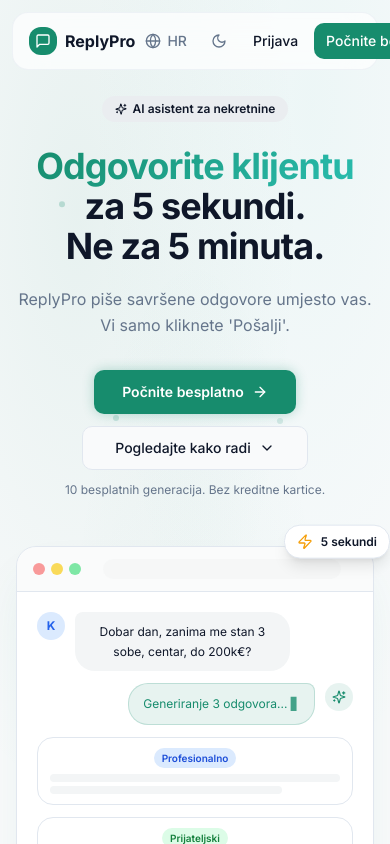
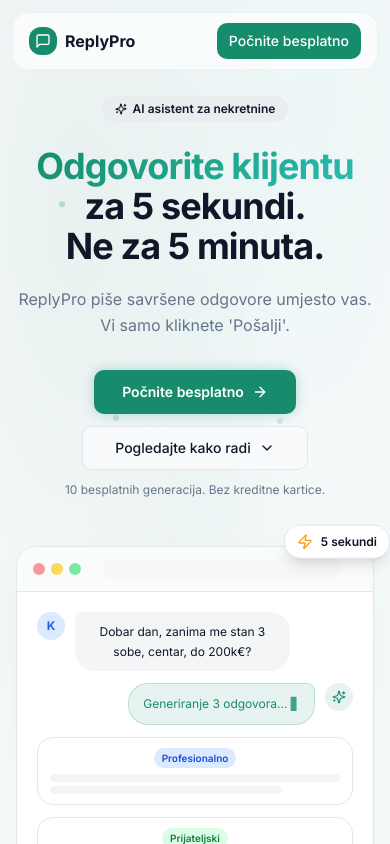
Before and after one commit to ivankatariny-cell/replypro, a Next.js app: page / in a window 390 px wide. Shown: the top 844 px of the page. Built offline with nearby package versions, Linux system fonts and the light colour scheme.

Commit message:
fix: hide login/lang/theme in navbar on mobile so CTA button fits

```diff
--- a/components/layout/Navbar.tsx
+++ b/components/layout/Navbar.tsx
@@ -36,13 +36,16 @@
           <span className="text-base font-bold font-heading">ReplyPro</span>
         </Link>
         <div className="flex items-center gap-1">
-          <LanguageSwitcher />
-          <ThemeToggle />
-          <Link href="/login">
+          {/* Hide language/theme/login on small screens to give CTA room */}
+          <span className="hidden sm:flex items-center gap-1">
+            <LanguageSwitcher />
+            <ThemeToggle />
+          </span>
+          <Link href="/login" className="hidden sm:block">
             <Button variant="ghost" size="sm" className="cursor-pointer text-sm">{t('nav.login')}</Button>
           </Link>
           <Link href="/signup">
-            <Button size="sm" className="cursor-pointer text-sm">{t('landing.cta_primary')}</Button>
+            <Button size="sm" className="cursor-pointer text-sm whitespace-nowrap">{t('landing.cta_primary')}</Button>
           </Link>
         </div>
       </div>
```
